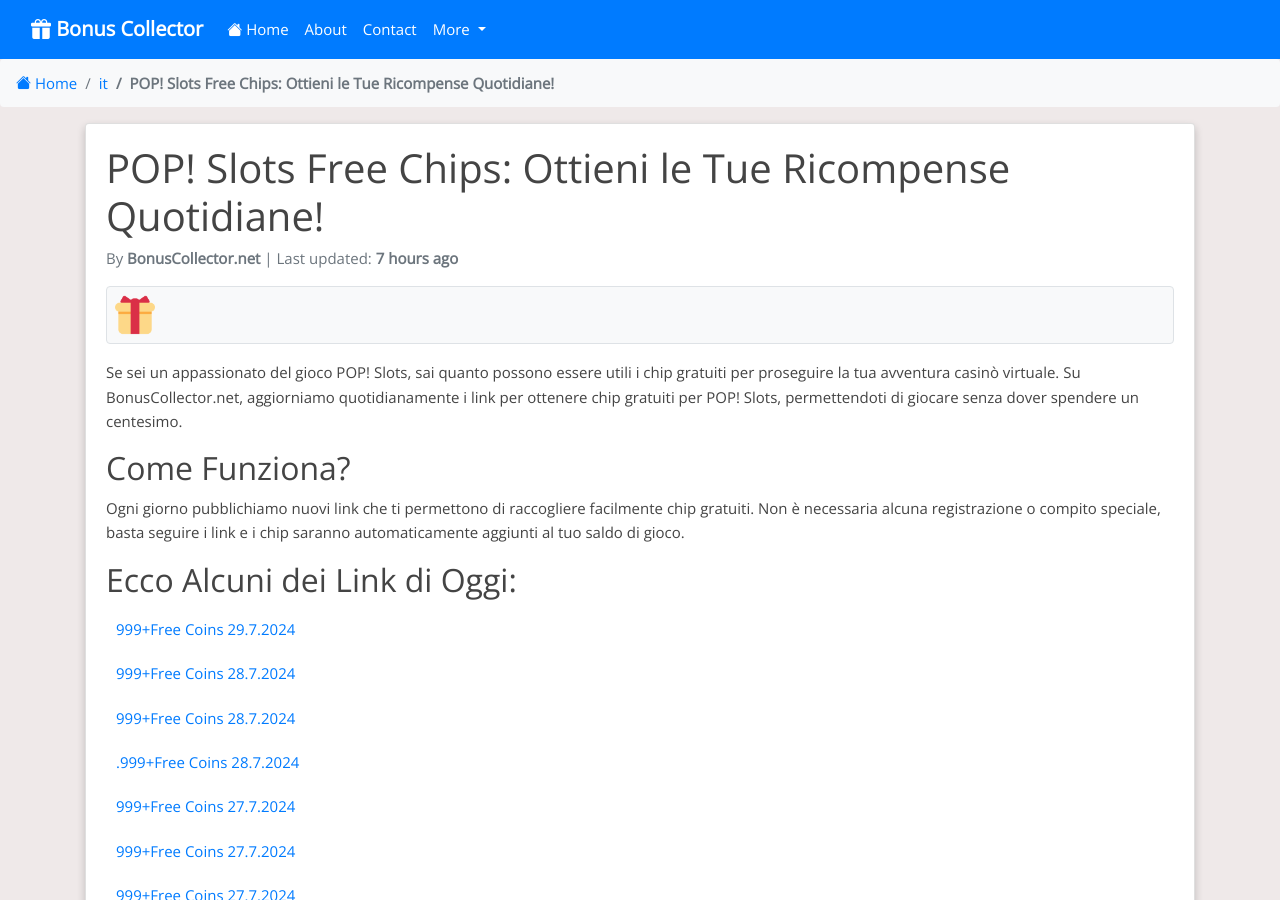
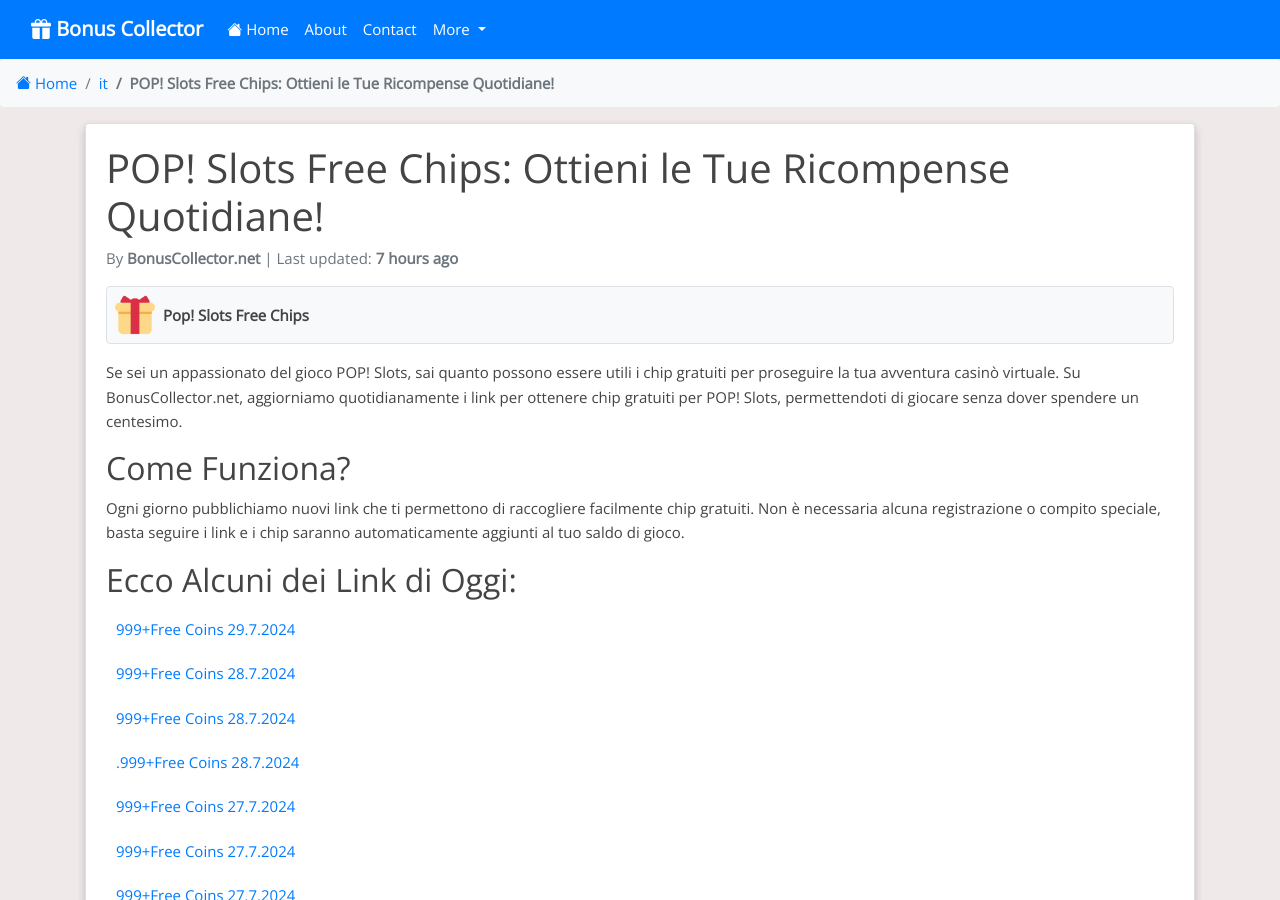
Before and after one commit to Prollad99/bs-net, a Jekyll site: the page built from it/_posts/2024-07-21-pop-slots.md, in a window 1280 px wide and 900 px high. Built offline with Jekyll 4.4.1, drawn with Linux system fonts in a browser that asks for light colours; nearby versions of some CDN libraries; comment, search, counter and statistics services are not loaded.

Commit message:
Update 2024-07-21-pop-slots.md

```diff
--- a/it/_posts/2024-07-21-pop-slots.md
+++ b/it/_posts/2024-07-21-pop-slots.md
@@ -9,6 +9,8 @@
 permalink: /it/pop-slots-free-chips/
 image: /assets/images/pop-slots.webp
 include_file: pop-slots.html
+manifest: /manifests/it/pop-slots.json
+app_name: "Pop! Slots Free Chips"
 ---
 
 Se sei un appassionato del gioco POP! Slots, sai quanto possono essere utili i chip gratuiti per proseguire la tua avventura casinò virtuale. Su BonusCollector.net, aggiorniamo quotidianamente i link per ottenere chip gratuiti per POP! Slots, permettendoti di giocare senza dover spendere un centesimo.
```
